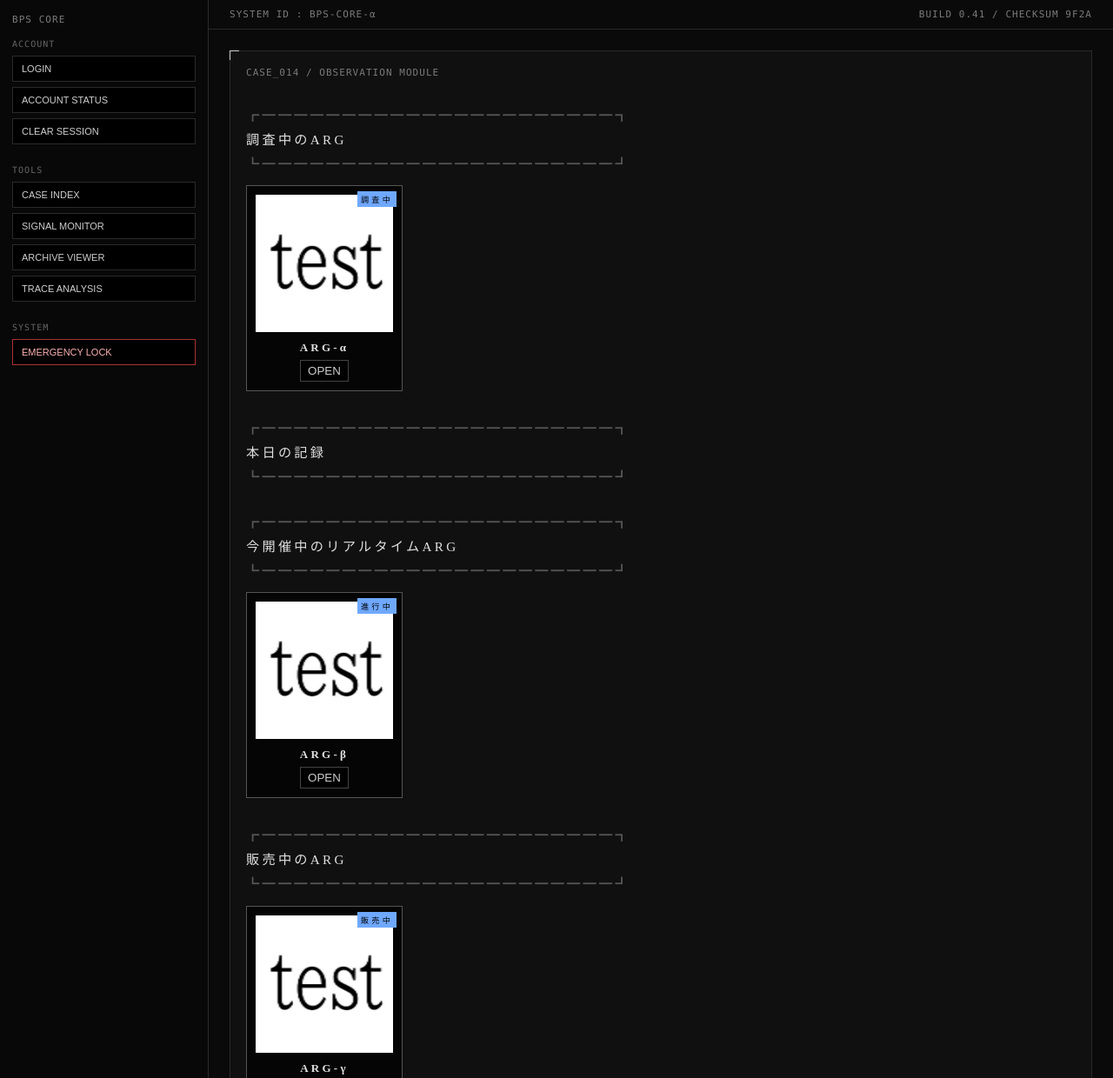
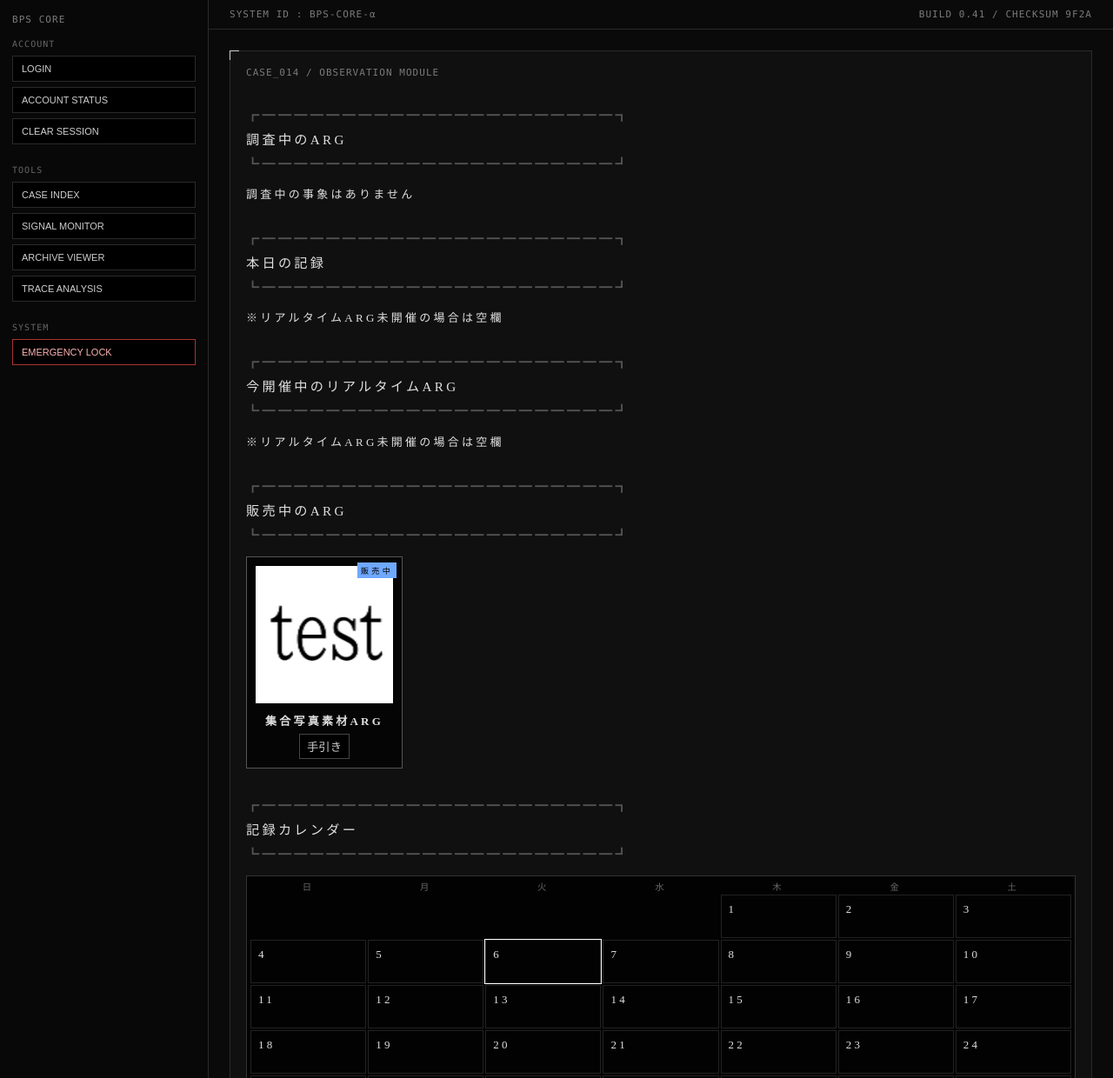
Before and after one commit to shinokuresatori/gensoureikai.com, a website: page public/index.html in a window 1280 px wide. Shown: the top 1240 px of the page at 87% size. Drawn offline with Linux system fonts and the light colour scheme; no server answers.

Commit message:
Update index.html

```diff
--- a/public/index.html
+++ b/public/index.html
@@ -158,7 +158,9 @@ h2{
   color:#ccc;
   border:1px solid #444;
   padding:4px 8px;
+  cursor:pointer;
 }
+.arg-link button:hover{background:#111}
 
 /* ===== CALENDAR ===== */
 .calendar{
@@ -246,17 +248,17 @@ h2{
   <div class="arg-list" id="investigation"></div>
 
   <h3>本日の記録</h3>
-  <div id="today"></div>
+  <div id="today">※リアルタイムARG未開催の場合は空欄</div>
 
   <h3>今開催中のリアルタイムARG</h3>
-  <div class="arg-list" id="realtime"></div>
+  <div class="arg-list" id="realtime">※リアルタイムARG未開催の場合は空欄</div>
 
   <h3>販売中のARG</h3>
   <div class="arg-list" id="onsale"></div>
 
   <h3>記録カレンダー</h3>
   <div class="calendar" id="calendar"></div>
-  <div id="detail"></div>
+  <div id="detail">※日付を選択してください</div>
 </div>
 </div>
 </main>
@@ -264,59 +266,65 @@ h2{
 </div>
 
 <script>
-/* ===== ARG 連携受信 ===== */
-(function(){
-  const p=new URLSearchParams(location.search);
-  const token=p.get("connect");
-  if(!token) return;
-  const k="bps_linked_args";
-  const d=JSON.parse(localStorage.getItem(k)||"{}");
-  if(!d[token]){
-    d[token]={connectedAt:new Date().toISOString()};
-    localStorage.setItem(k,JSON.stringify(d));
+/* ===== ARG 管理 ===== */
+const ARG_STORE = [
+  {
+    title: "集合写真素材ARG",
+    thumbnail: "./dummy.png",
+    guideURL: "https://www.gensoureikai.com/dds/group-photo/ARG1/guide",
+    token: "group-photo-ARG1",
+    realtime: false
   }
-  history.replaceState(null,"",location.pathname);
-})();
+];
 
-/* ===== ARG ダミー ===== */
-const DUMMY_IMG="./dummy.png";
-const ARG_DATA={
-  investigation:[{title:"ARG-α",status:"調査中",thumbnail:DUMMY_IMG}],
-  realtime:[{title:"ARG-β",status:"進行中",thumbnail:DUMMY_IMG}],
-  onsale:[{title:"ARG-γ",status:"販売中",thumbnail:DUMMY_IMG}]
-};
-["investigation","realtime","onsale"].forEach(k=>{
-  const el=document.getElementById(k);
-  ARG_DATA[k].forEach(a=>{
-    el.innerHTML+=`
-      <div class="arg-card">
-        <img src="${a.thumbnail}">
-        <div class="arg-status">${a.status}</div>
-        <div class="arg-title">${a.title}</div>
-        <div class="arg-link"><button>OPEN</button></div>
-      </div>`;
-  });
+// localStorageから購入済みARGトークン取得
+const purchasedTokens = JSON.parse(localStorage.getItem("bps_purchased_args") || "[]");
+
+// 調査中のARG表示
+const investigationEl = document.getElementById("investigation");
+let hasInvestigation = false;
+
+purchasedTokens.forEach(tok => {
+  const arg = ARG_STORE.find(a => a.token === tok);
+  if (!arg) return;
+  hasInvestigation = true;
+
+  const card = document.createElement("div");
+  card.className = "arg-card";
+  card.innerHTML = `
+    <img src="${arg.thumbnail}">
+    <div class="arg-status">調査中</div>
+    <div class="arg-title">${arg.title}</div>
+    <div class="arg-link"><button onclick="window.open('${arg.guideURL}')">OPEN</button></div>
+  `;
+  investigationEl.appendChild(card);
 });
 
-/* ===== CALENDAR（server連携） ===== */
-fetch("/api/data")
-  .then(r=>r.json())
-  .then(DATA=>{
-    buildCalendar(DATA);
-  });
-
-function getTodayJST(){
-  const d=new Date();
-  return d.toISOString().slice(0,10);
-}
-function mask(t){
-  return "▓".repeat(Math.max(10,t.length));
+// 調査中ARGがない場合の表示
+if(!hasInvestigation){
+  investigationEl.textContent = "調査中の事象はありません";
 }
 
-function buildCalendar(DATA){
+/* ===== 販売中ARG表示 ===== */
+const onsaleEl = document.getElementById("onsale");
+ARG_STORE.forEach(arg => {
+  const card = document.createElement("div");
+  card.className = "arg-card";
+  card.innerHTML = `
+    <img src="${arg.thumbnail}">
+    <div class="arg-status">販売中</div>
+    <div class="arg-title">${arg.title}</div>
+    <div class="arg-link"><button onclick="window.open('${arg.guideURL}')">手引き</button></div>
+  `;
+  onsaleEl.appendChild(card);
+});
+
+/* ===== カレンダー固定表示 & 日付クリック ===== */
+function getTodayJST(){return new Date().toISOString().slice(0,10);}
+(function(){
   let selected=null;
   const now=new Date();
-  const y=now.getFullYear(),m=now.getMonth();
+  const y=now.getFullYear(), m=now.getMonth();
   const cal=document.getElementById("calendar");
   const today=getTodayJST();
 
@@ -340,8 +348,6 @@ function buildCalendar(DATA){
     cell.className="day";
     cell.textContent=d;
 
-    if(DATA[key]) cell.classList.add("has");
-    if(key>today) cell.classList.add("future");
     if(key===today) cell.classList.add("today");
 
     cell.onclick=()=>{
@@ -350,17 +356,25 @@ function buildCalendar(DATA){
       selected=cell;
 
       const det=document.getElementById("detail");
-      if(DATA[key]){
-        det.textContent=`【${key}】\n\n`+(key>today?mask(DATA[key]):DATA[key]);
-        det.classList.toggle("future",key>today);
-      }else{
-        det.textContent=`【${key}】\n\n記録なし`;
-        det.classList.remove("future");
-      }
+
+      // 将来的にリアルタイムARGサーバーから取得
+      fetch(`/api/arg-progress?date=${key}`)
+        .then(r=>r.json())
+        .then(data=>{
+          if(data && Object.keys(data).length>0){
+            det.textContent=`【${key}】\n\n` + JSON.stringify(data,null,2);
+          } else {
+            det.textContent=`【${key}】\n\n記録なし`;
+          }
+          det.classList.remove("future");
+        })
+        .catch(e=>{
+          det.textContent=`【${key}】\n\n取得エラー`;
+        });
     };
     cal.appendChild(cell);
   }
-}
+})();
 </script>
 
 </body>
```
